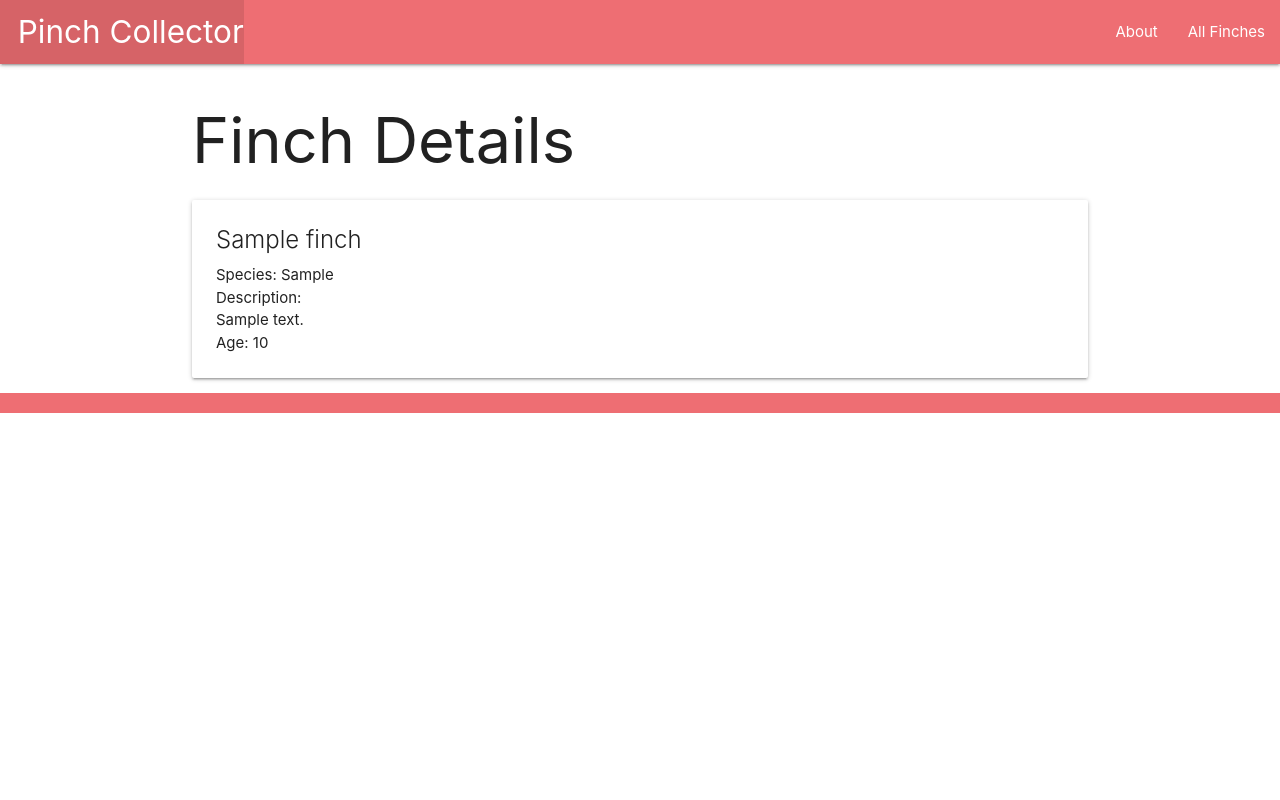
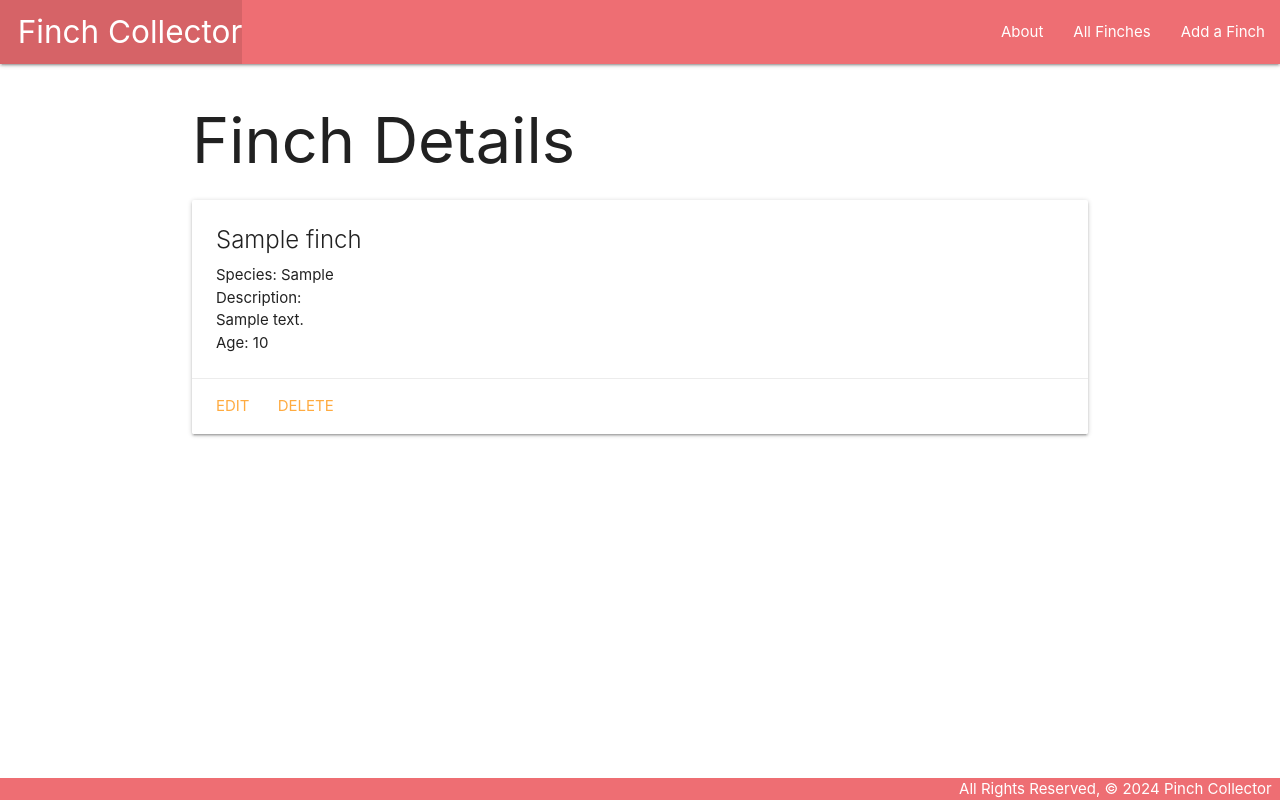
Before and after one commit to babybabywolf/finchcollector, a Django app: page /finches/1/ in a window 1280 px wide. Run offline with Django 5.2, Linux system fonts and the light colour scheme; tables that the repository leaves empty hold one stand-in row (values such as "Sample post").

Commit message:
complete part 3

```diff
--- a/main_app/models.py
+++ b/main_app/models.py
@@ -1,4 +1,5 @@
 from django.db import models
+from django.urls import reverse
 
 # Create your models here.
 class Finch(models.Model):
@@ -6,3 +7,8 @@
     species = models.CharField(max_length=100)
     description = models.TextField(max_length=250)
     age = models.IntegerField()
+
+
+
+    def get_absolute_url(self):
+        return reverse('detail', kwargs={'finch_id': self.id})
--- a/main_app/static/css/style.css
+++ b/main_app/static/css/style.css
@@ -0,0 +1,14 @@
+body {
+    display: flex;
+    min-height: 100vh;
+    flex-direction: column;
+  }
+
+  main {
+    flex: 1 0 auto;
+  }
+
+  footer.page-footer {
+    padding-top: 0;
+    text-align: right;
+  }
--- a/main_app/templates/base.html
+++ b/main_app/templates/base.html
@@ -21,12 +21,13 @@
         <div class="nav-wrapper">
           <ul>
             <li>
-              <a href="/" class="left brand-logo">&nbsp;&nbsp;Pinch Collector</a>
+              <a href="/" class="left brand-logo">&nbsp;&nbsp;Finch Collector</a>
             </li>
           </ul>
           <ul class="right">
             <li><a href="/about">About</a></li>
             <li><a href="/finches">All Finches </a></li>
+            <li><a href="{% url 'finch_create' %}">Add a Finch</a></li>
           </ul>
         </div>
       </nav>
--- a/main_app/templates/finches/detail.html
+++ b/main_app/templates/finches/detail.html
@@ -10,6 +10,11 @@
     <p>Age: {{ finch.age }}</p>
 
   </div>
+
+  <div class="card-action">
+    <a href="{% url 'finch_update' finch.id %}">Edit</a>
+    <a href="{% url 'finch_delete' finch.id %}">Delete</a>
+  </div>
 </div>
 
 {% endblock %}
--- a/main_app/urls.py
+++ b/main_app/urls.py
@@ -2,7 +2,11 @@
 from . import views
 
 urlpatterns = [
+ path('', views.home, name='home'),
  path('about/', views.about, name='about'), # `name='home'` kwarg gives the route a name - naming is optional, but good practice (it will come in handy later)
  path('finches/', views.finch_index, name='index'),
  path('finches/<int:finch_id>/', views.finch_detail, name='detail'),
+ path('finches/create/', views.FinchCreate.as_view(), name="finch_create"),
+ path('finches/<int:pk>/update', views.FinchUpdate.as_view(), name="finch_update"),
+ path('finches/<int:pk>/delete', views.FinchDelete.as_view(), name="finch_delete"),
 ]
--- a/main_app/views.py
+++ b/main_app/views.py
@@ -1,4 +1,5 @@
 from django.shortcuts import render
+from django.views.generic.edit import CreateView, UpdateView, DeleteView
 from .models import Finch
 
 
@@ -6,6 +7,8 @@
 
 
 # Create your views here.
+def home (request):
+    return render(request, 'home.html')
 def about (request):
     return render(request, 'about.html')
 
@@ -20,3 +23,17 @@
         'finch':finch
     }
                   )
+
+
+class FinchCreate(CreateView):
+    model = Finch
+    fields = '__all__'
+
+
+class FinchUpdate(UpdateView):
+    model = Finch
+    fields = '__all__'
+
+class FinchDelete(DeleteView):
+    model = Finch
+    success_url = "/finches"
```
Also changed, not shown: main_app/templates/home.html (added, +7 -0 lines), main_app/templates/main_app/finch_confirm_delete.html (added, +13 -0 lines), main_app/templates/main_app/finch_form.html (added, +20 -0 lines).
